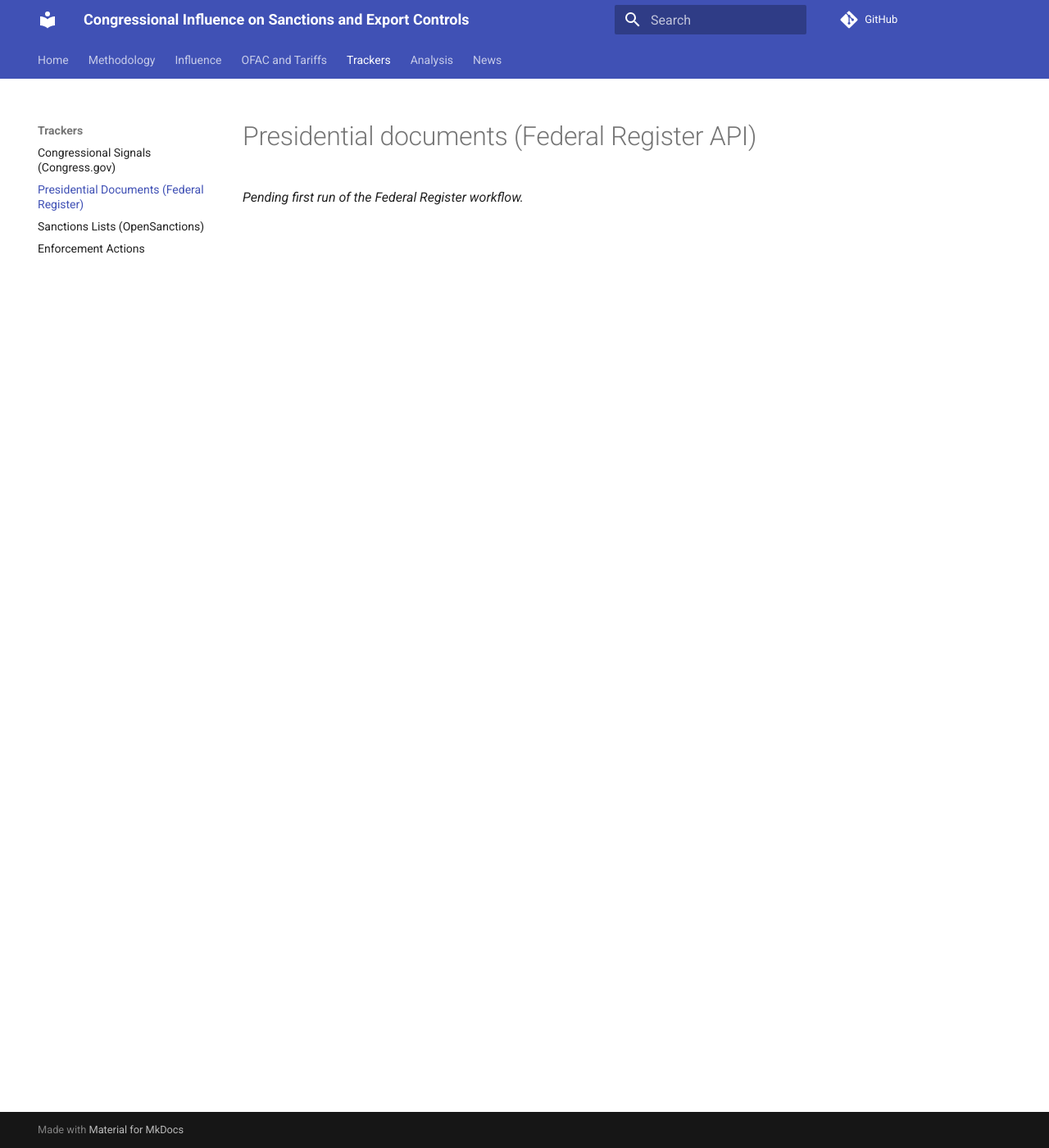
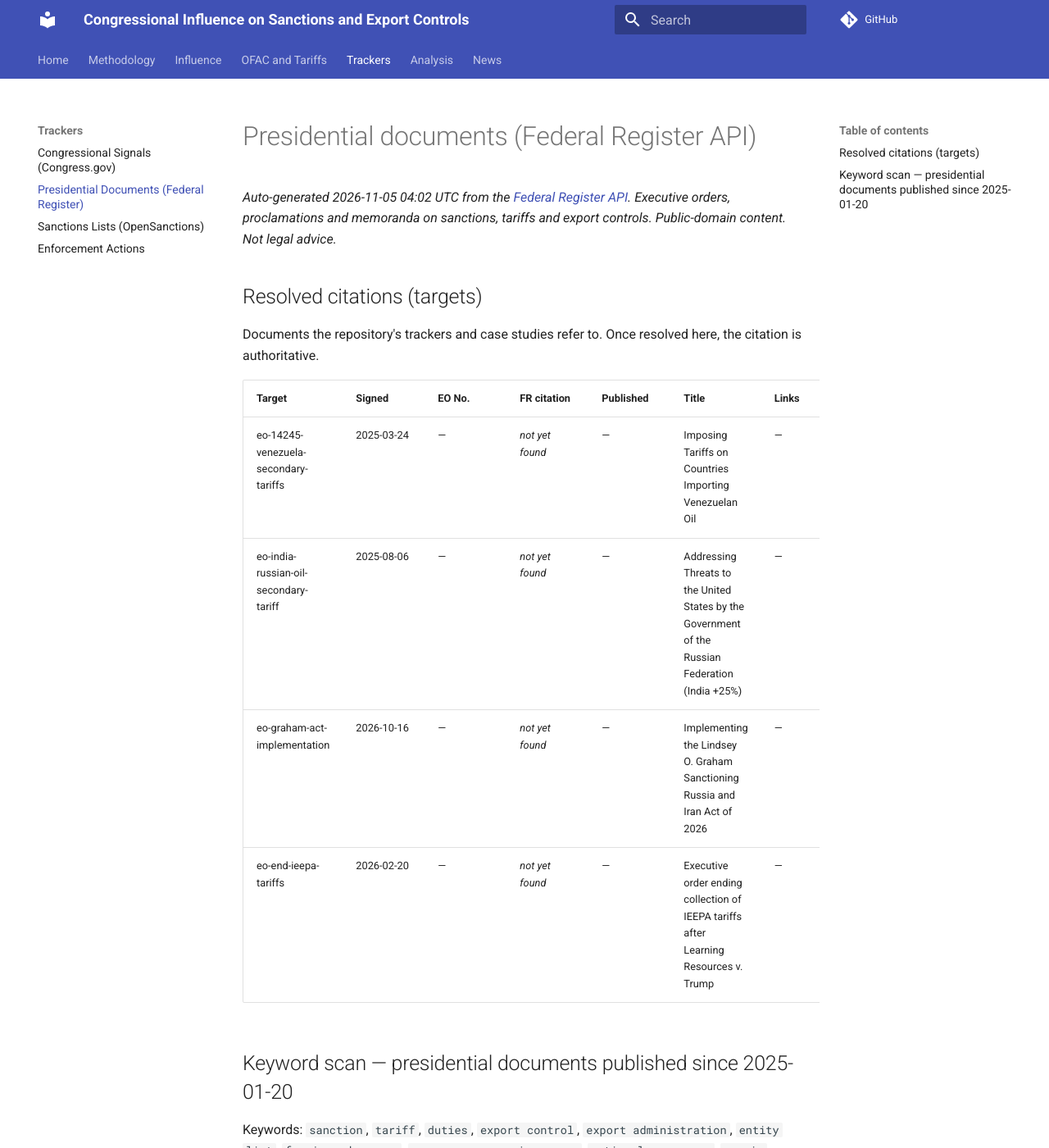
Before and after one commit to felipelago17/Congressional-Influence-Sanctions-Export-Controls, an MkDocs documentation site: the page built from docs/trackers/presidential-documents.md, in a window 1280 px wide and 1400 px high. Shown: the whole window at 82% size. Built offline with MkDocs 1.6.1 and Material for MkDocs 9.7.7, drawn with Linux system fonts in a browser that asks for light colours; comment, search, counter and statistics services are not loaded; some of the changed text lies outside the part shown.

Commit message:
data: presidential documents 2026-11-05

```diff
--- a/docs/trackers/presidential-documents.md
+++ b/docs/trackers/presidential-documents.md
@@ -1,3 +1,23 @@
 # Presidential documents (Federal Register API)
 
-_Pending first run of the Federal Register workflow._
+*Auto-generated 2026-11-05 04:02 UTC from the [Federal Register API](https://www.federalregister.gov/developers/documentation/api/v1). Executive orders, proclamations and memoranda on sanctions, tariffs and export controls. Public-domain content. Not legal advice.*
+
+## Resolved citations (targets)
+
+Documents the repository's trackers and case studies refer to. Once resolved here, the citation is authoritative.
+
+| Target | Signed | EO No. | FR citation | Published | Title | Links |
+|---|---|---|---|---|---|---|
+| eo-14245-venezuela-secondary-tariffs | 2025-03-24 | — | _not yet found_ | — | Imposing Tariffs on Countries Importing Venezuelan Oil | — |
+| eo-india-russian-oil-secondary-tariff | 2025-08-06 | — | _not yet found_ | — | Addressing Threats to the United States by the Government of the Russian Federation (India +25%) | — |
+| eo-graham-act-implementation | 2026-10-16 | — | _not yet found_ | — | Implementing the Lindsey O. Graham Sanctioning Russia and Iran Act of 2026 | — |
+| eo-end-ieepa-tariffs | 2026-02-20 | — | _not yet found_ | — | Executive order ending collection of IEEPA tariffs after Learning Resources v. Trump | — |
+
+## Keyword scan — presidential documents published since 2025-01-20
+
+Keywords: `sanction`, `tariff`, `duties`, `export control`, `export administration`, `entity list`, `foreign adversary`, `emergency economic powers`, `national emergency`, `russia`, `iran`, `venezuela`, `china`, `semiconductor`, `artificial intelligence`, `foreign terrorist organization`, `cartel`
+
+_No title matches._
+
+---
+Presidential documents are administration actions. Any connection to a congressional signal is recorded in `trackers/linkages.yaml` with a [linkage grade](../methodology/linkage-grades.md).
```
Also changed, not shown: 1 other file.
